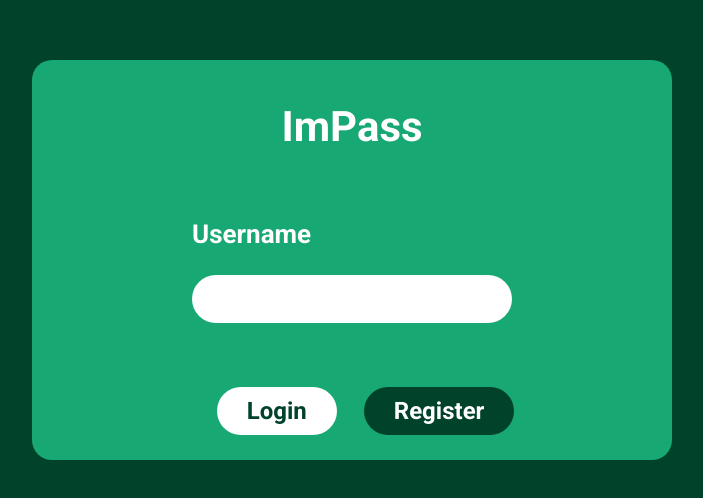
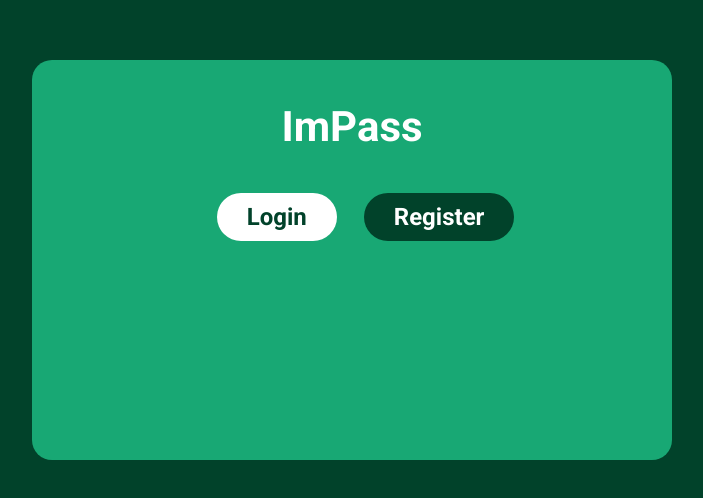
Before and after one commit to CSC4350-MW1/PicPass, a React (Create React App) app: page / in a window 1280 px wide. Shown: the part 140-638 px from the top of the page, without its empty margins (288-991 px from the left). Built offline with nearby package versions, Linux system fonts and the light colour scheme.

Commit message:
password stuff

```diff
--- a/src/components/landing.js
+++ b/src/components/landing.js
@@ -11,10 +11,6 @@ const LandingPage = (props) => {
   return (
     <div className={LandingStyles.loginBox}>
       <p className={LandingStyles.impassName}>ImPass</p>
-      <div className={LandingStyles.usernameInfo}>
-        <p>Username</p>
-        <input type="text" onChange={updateUser} className={LandingStyles.usernameField} />
-      </div>
       <div className= {LandingStyles.loginRegisterButtons}>
         <button type="button" onClick={() => props.setPage("Login")} className={LandingStyles.loginButton} value="Log in">Login</button>
         <button type="button" onClick={() => props.setPage("Register")} className={LandingStyles.registerButton} value="Register">Register</button>
--- a/src/components/register.js
+++ b/src/components/register.js
@@ -4,6 +4,7 @@ import Images from './images'
 const images = Images.slice(0,24);
 var xa = 0;
 var password=[0,0,0,0];
+
 
 const RegisterPage = (props) => {
   shuffleArray(images);
```
